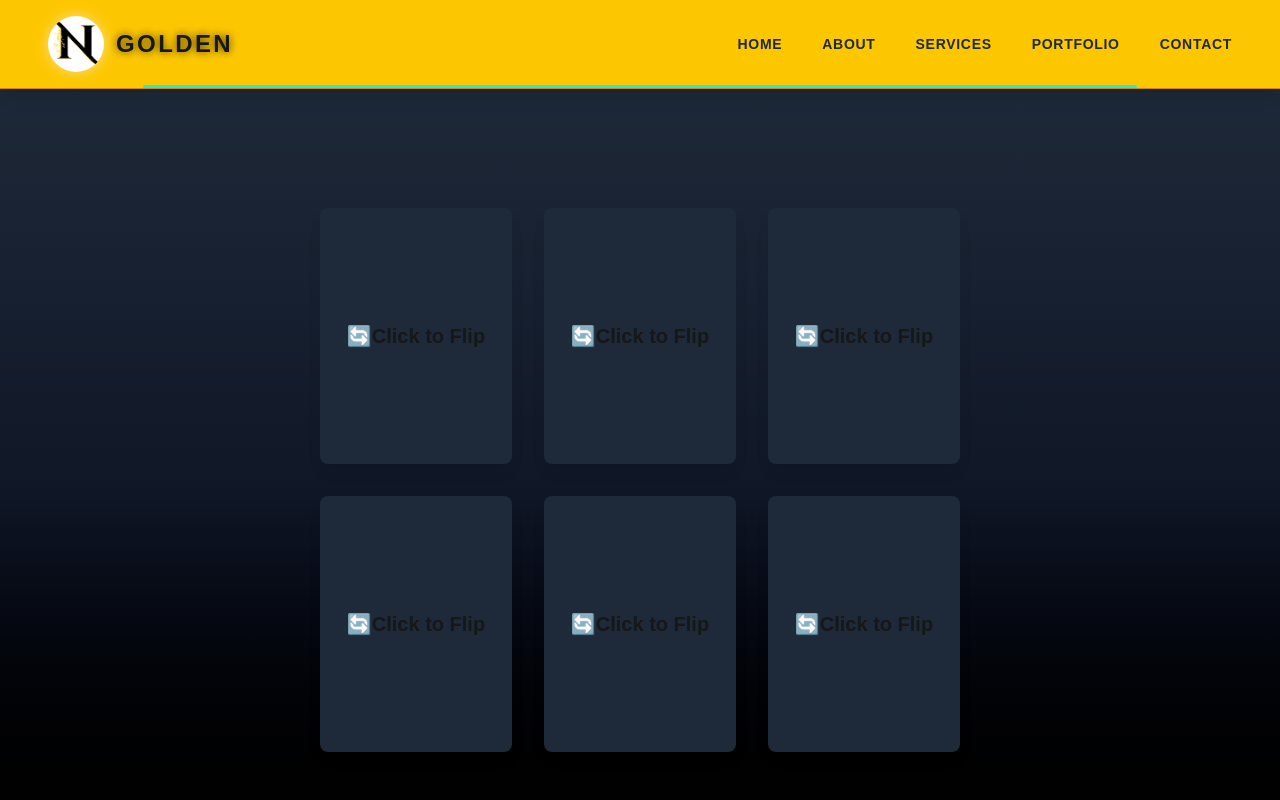
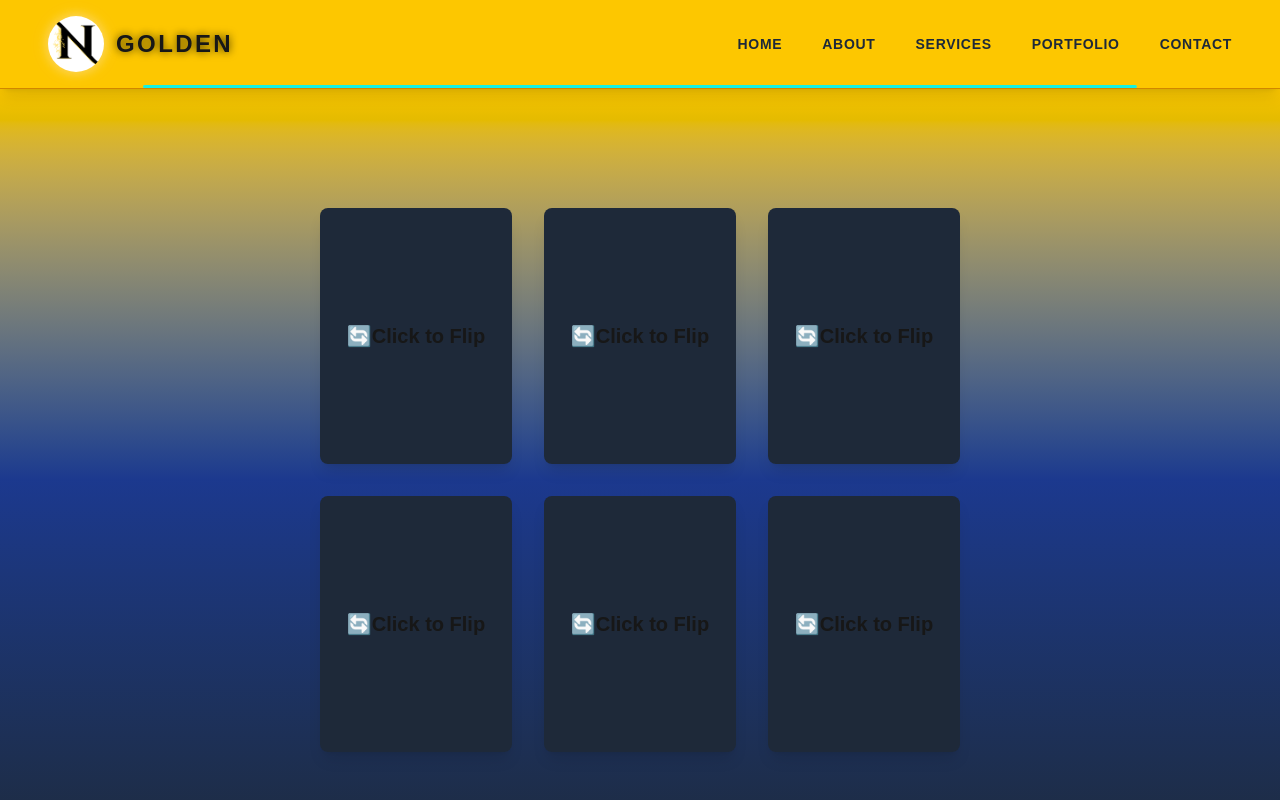
Before and after one commit to anhemlam648/NextJS-tailwind, a Next.js app: page /portfolio in a window 1280 px wide. Shown: the top 800 px of the page. Built offline with nearby package versions, Linux system fonts and the light colour scheme.

Commit message:
Update color Portfolio

```diff
--- a/src/app/portfolio/page.tsx
+++ b/src/app/portfolio/page.tsx
@@ -3,10 +3,12 @@
 'use client';
 import React, { useState } from 'react';
 
+
 interface Card {
   title: string;
   description: string;
 }
+
 
 const cardsData: Card[] = [
   { title: 'React', description: 'A JavaScript library for building UI.' },
@@ -16,6 +18,7 @@ const cardsData: Card[] = [
   { title: 'NestJS', description: 'Scalable backend framework.' },
   { title: 'GSAP', description: 'Animation library for smooth effects.' },
 ];
+
 
 const FlipCardDeck = () => {
   const [flippedCards, setFlippedCards] = useState<boolean[]>(new Array(cardsData.length).fill(false)); //add to lenght of cardsData and set to state
@@ -27,7 +30,7 @@ const FlipCardDeck = () => {
   };
 
   return (
-    <div className="min-h-screen bg-gradient-to-b from-gray-800 via-gray-900 to-black flex items-center justify-center p-10 px-6 py-16 mt-20 overflow-hidden">
+    <div className="min-h-screen bg-gradient-to-b from-yellow-400 via-blue-900 to-gray-800 flex items-center justify-center p-10 px-6 py-16 mt-20 overflow-hidden">
       <div className="grid grid-cols-1 md:grid-cols-2 lg:grid-cols-3 gap-8">
         {cardsData.map((card, index) => (
           <div
@@ -51,10 +54,11 @@ const FlipCardDeck = () => {
               {/* View */}
               <div
                 className="absolute w-full h-full flex flex-col items-center justify-center bg-white-500 border-2 border-green-500 rounded-lg text-lg text-white backface-hidden select-none"
-                style={{ transform: 'rotateX(180deg)' }}
-              >
-                <h2 className="text-2xl font-semibold">{card.title}</h2>
+                style={{ transform: 'rotateX(180deg)' }}>
+
+                 <h2 className="text-2xl font-semibold">{card.title}</h2>
                 <p className="mt-2 px-4 text-center">{card.description}</p>
+
               </div>
             </div>
           </div>
```
